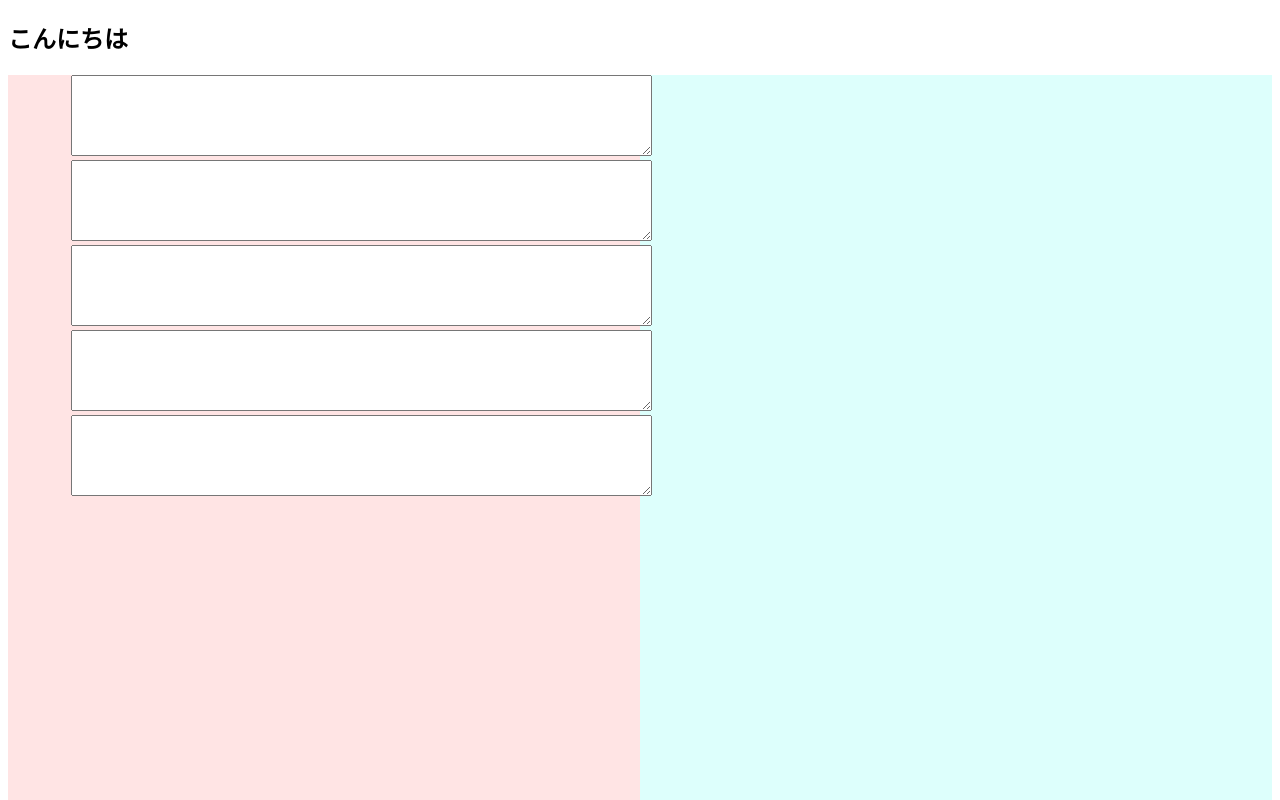
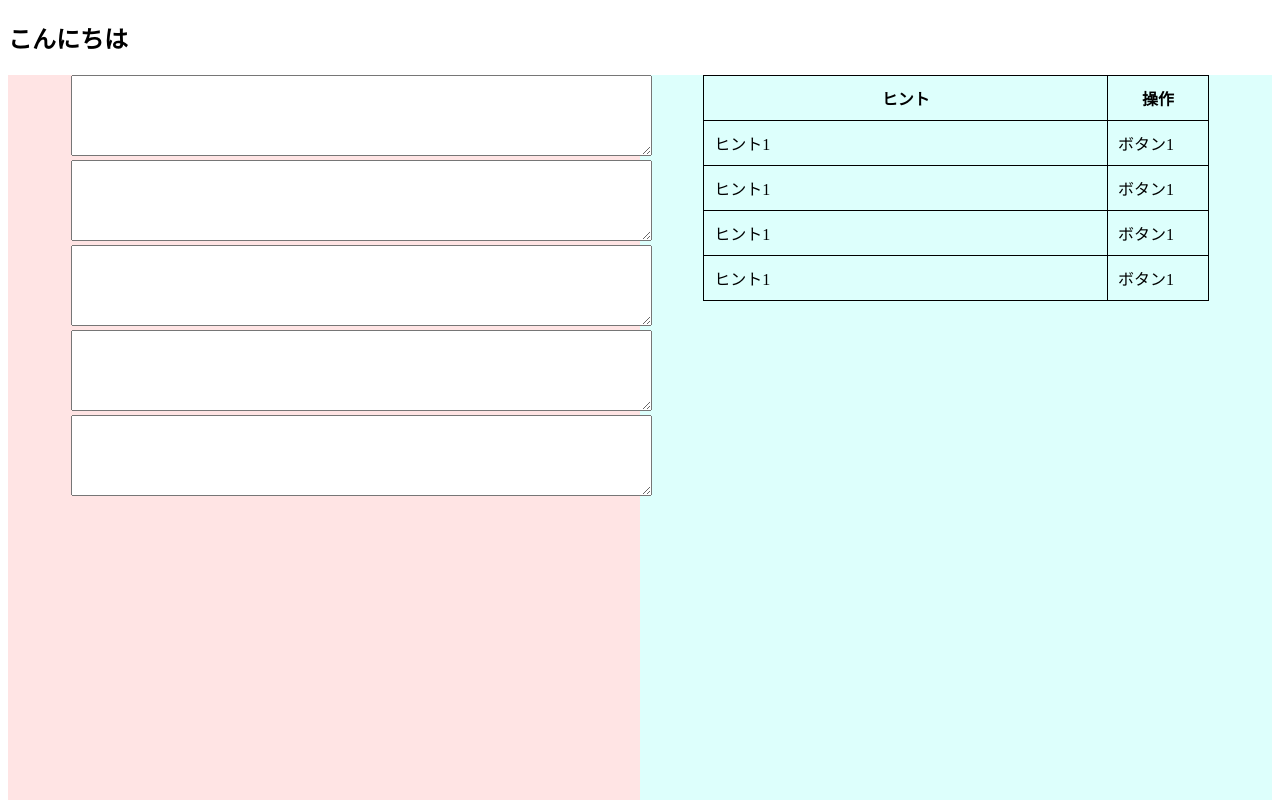
Before and after one commit to KHashimoto3/PLS_FRONT, a Vue app in the folder teikei_proto/: page / in a window 1280 px wide. Shown: the top 800 px of the page. Built offline with nearby package versions, Linux system fonts and the light colour scheme.

Commit message:
ヒントリストの配置

```diff
--- a/teikei_proto/src/components/CodingRoop.vue
+++ b/teikei_proto/src/components/CodingRoop.vue
@@ -10,7 +10,30 @@
       </div>
     </div>
     <div class="cf_right">
-      <div class="hint_area"></div>
+      <div class="hint_area">
+        <table>
+          <tr>
+            <th class="left">ヒント</th>
+            <th class="right">操作</th>
+          </tr>
+          <tr>
+            <td class="left">ヒント1</td>
+            <td class="right">ボタン1</td>
+          </tr>
+          <tr>
+            <td class="left">ヒント1</td>
+            <td class="right">ボタン1</td>
+          </tr>
+          <tr>
+            <td class="left">ヒント1</td>
+            <td class="right">ボタン1</td>
+          </tr>
+          <tr>
+            <td class="left">ヒント1</td>
+            <td class="right">ボタン1</td>
+          </tr>
+        </table>
+      </div>
     </div>
   </div>
 </template>
@@ -48,4 +71,21 @@ div.hint_area {
   height: auto;
   margin: auto;
 }
+
+/*テーブルの設定*/
+table {
+  border-collapse: collapse;
+}
+table th.left,
+table td.left {
+  border: solid 1px black;
+  padding: 10px;
+  width: 500px;
+}
+table th.right,
+table td.right {
+  border: solid 1px black;
+  padding: 10px;
+  width: 100px;
+}
 </style>
```
